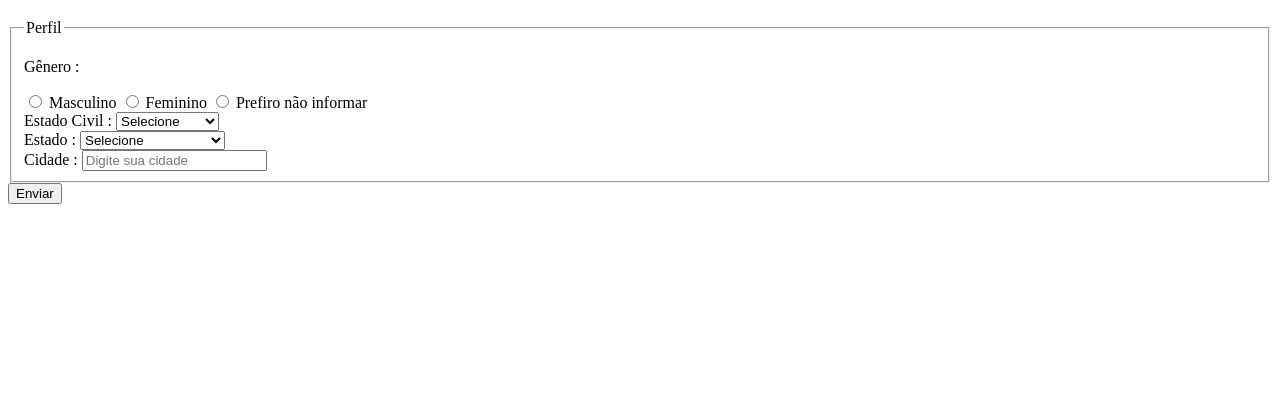
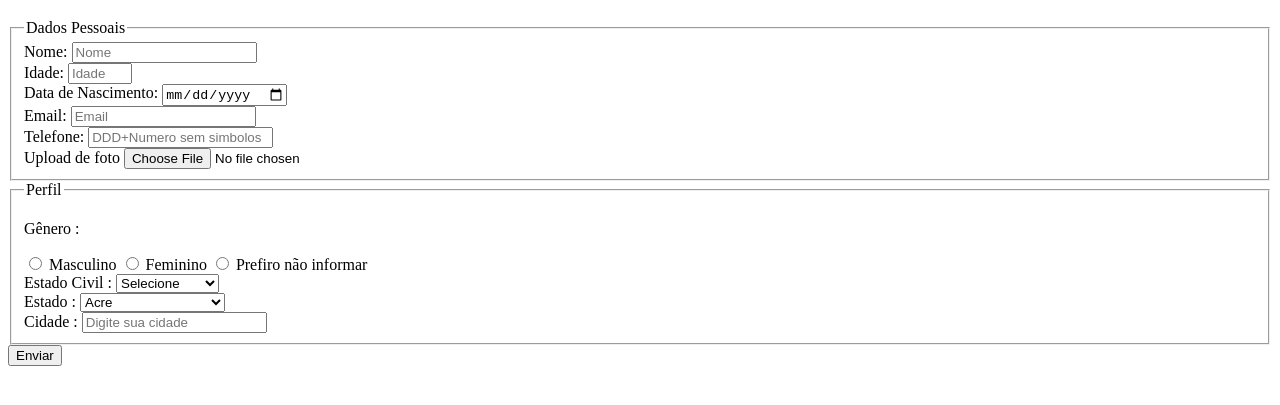
Before and after one commit to MarcusCvl/Forms-de-pesquisa-mcpersonal, a plain HTML site: page index.html in a window 1280 px wide. Shown: the part 61-466 px from the top of the page. Drawn offline with Linux system fonts and the light colour scheme.

Commit message:
espaços e caracteres especiais removidos

```diff
--- a/index.html
+++ b/index.html
@@ -13,7 +13,7 @@
     </header>
     <section >
         <form action ="" method = "get"><!-- method get pega os dados e envia na URL. o methodo post envia os dados como um reader em requisição ao backend -->
-            <!--<fieldset>
+            <fieldset>
                 <legend>Dados Pessoais</legend>
                 <label for = "userName">Nome:</label>
                 <input type = "text" name = "userName" placeholder="Nome" required>
@@ -37,7 +37,7 @@
                 <br>
                 <label for="userImage"> Upload de foto</label>
                 <input type = "file" name = "userImage" accept="image/*">
-            </fieldset>-->
+            </fieldset>
             <fieldset>
                 <legend>Perfil</legend>
                 <p>Gênero :</p>
@@ -63,35 +63,35 @@
                 <br>
                 <label for="userState">Estado :</label>
 
-                <select name="userState">
-                    <option value="notInformed">Selecione</option>
-                    <option value="Acre">Acre</option>
-                    <option value="Alagoas">Alagoas</option>
-                    <option value="Amapá">Amapá</option>
-                    <option value="Amazonas">Amazonas</option>
-                    <option value="Bahia">Bahia</option>
-                    <option value="Ceará">Ceará</option>
-                    <option value="Distrito Federal">Distrito Federal</option>
-                    <option value="Espírito Santo">Espírito Santo</option>
-                    <option value="Goiás">Goiás</option>
-                    <option value="Maranhão">Maranhão</option>
-                    <option value="Mato Grosso">Mato Grosso</option>
-                    <option value="Mato Grosso do Sul">Mato Grosso do Sul</option>
-                    <option value="Minas Gerais">Minas Gerais</option>
-                    <option value="Pará">Pará</option>
-                    <option value="Paraíba">Paraíba</option>
-                    <option value="Paraná">Paraná</option>
-                    <option value="Pernambuco">Pernambuco</option>
-                    <option value="Piauí">Piauí</option>
-                    <option value="Rio de Janeiro">Rio de Janeiro</option>
-                    <option value="Rio Grande do Norte">Rio Grande do Norte</option>
-                    <option value="Rio Grande do Sul">Rio Grande do Sul</option>
-                    <option value="Rondônia">Rondônia</option>
-                    <option value="Roraima">Roraima</option>
-                    <option value="Santa Catarina">Santa Catarina</option>
-                    <option value="São Paulo">São Paulo</option>
-                    <option value="Sergipe">Sergipe</option>
-                    <option value="Tocantins">Tocantins</option>
+                <select name="userState" required>
+
+                    <option value="acre">Acre</option>
+                    <option value="alagoas">Alagoas</option>
+                    <option value="amapa">Amapá</option>
+                    <option value="amazonas">Amazonas</option>
+                    <option value="bahia">Bahia</option>
+                    <option value="ceara">Ceará</option>
+                    <option value="distrito-federal">Distrito Federal</option>
+                    <option value="espirito-santo">Espírito Santo</option>
+                    <option value="goias">Goiás</option>
+                    <option value="maranha">Maranhão</option>
+                    <option value="mato-grosso">Mato Grosso</option>
+                    <option value="mato-grosso-do-sul">Mato Grosso do Sul</option>
+                    <option value="minas-gerais">Minas Gerais</option>
+                    <option value="para">Pará</option>
+                    <option value="paraiba">Paraíba</option>
+                    <option value="parana">Paraná</option>
+                    <option value="pernambuco">Pernambuco</option>
+                    <option value="piaui">Piauí</option>
+                    <option value="rio-de-janeiro">Rio de Janeiro</option>
+                    <option value="rio-grande-do-norte">Rio Grande do Norte</option>
+                    <option value="rio-grande-do-sul">Rio Grande do Sul</option>
+                    <option value="rondonia">Rondônia</option>
+                    <option value="roraima">Roraima</option>
+                    <option value="santa-catarina">Santa Catarina</option>
+                    <option value="sao-paulo">São Paulo</option>
+                    <option value="sergipe">Sergipe</option>
+                    <option value="tocantins">Tocantins</option>
                 </select>
                 <br><label for="userCity">Cidade :</label>
                 <input type = "text" name = "userCity" placeholder = "Digite sua cidade">
```
